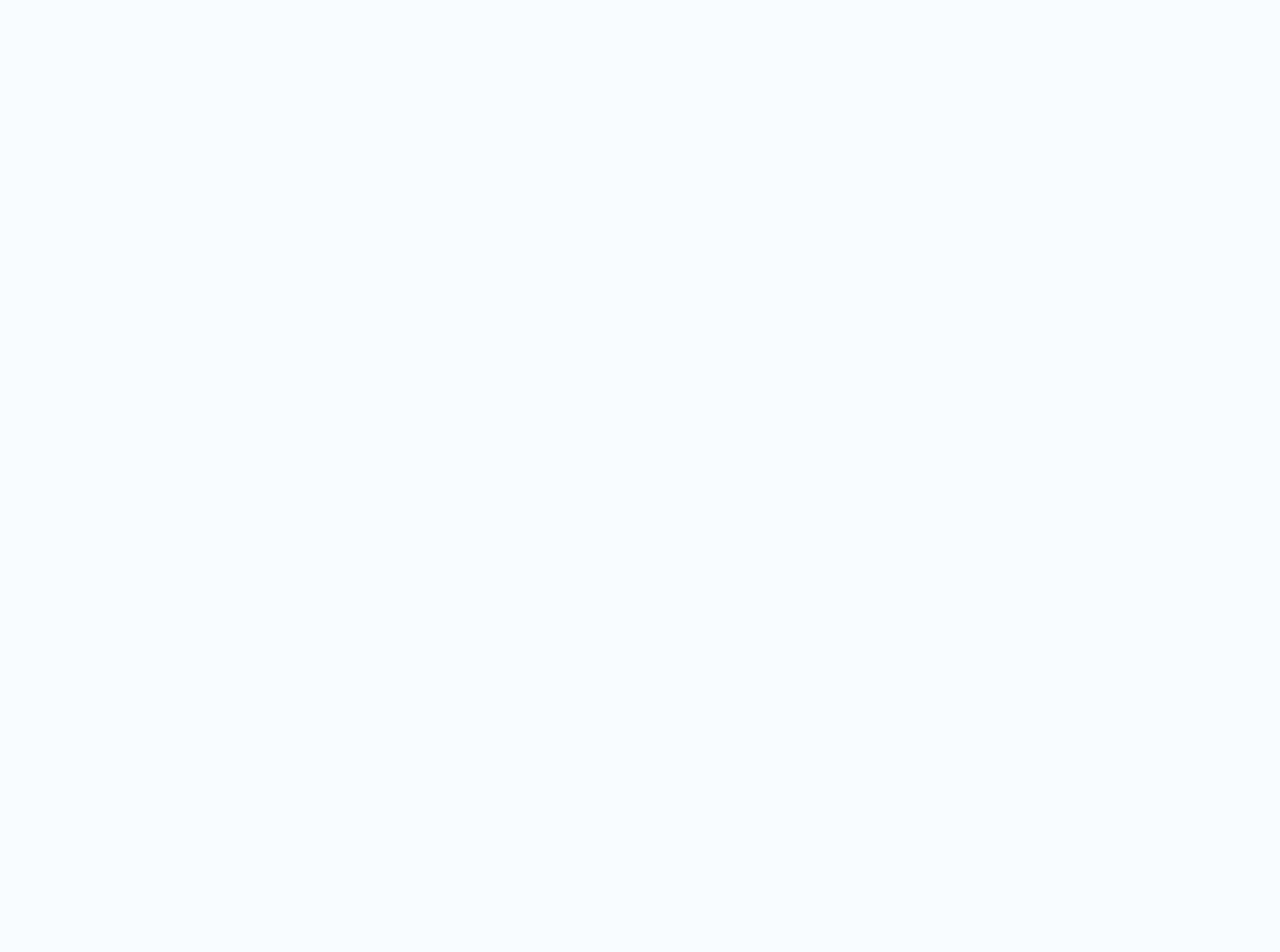
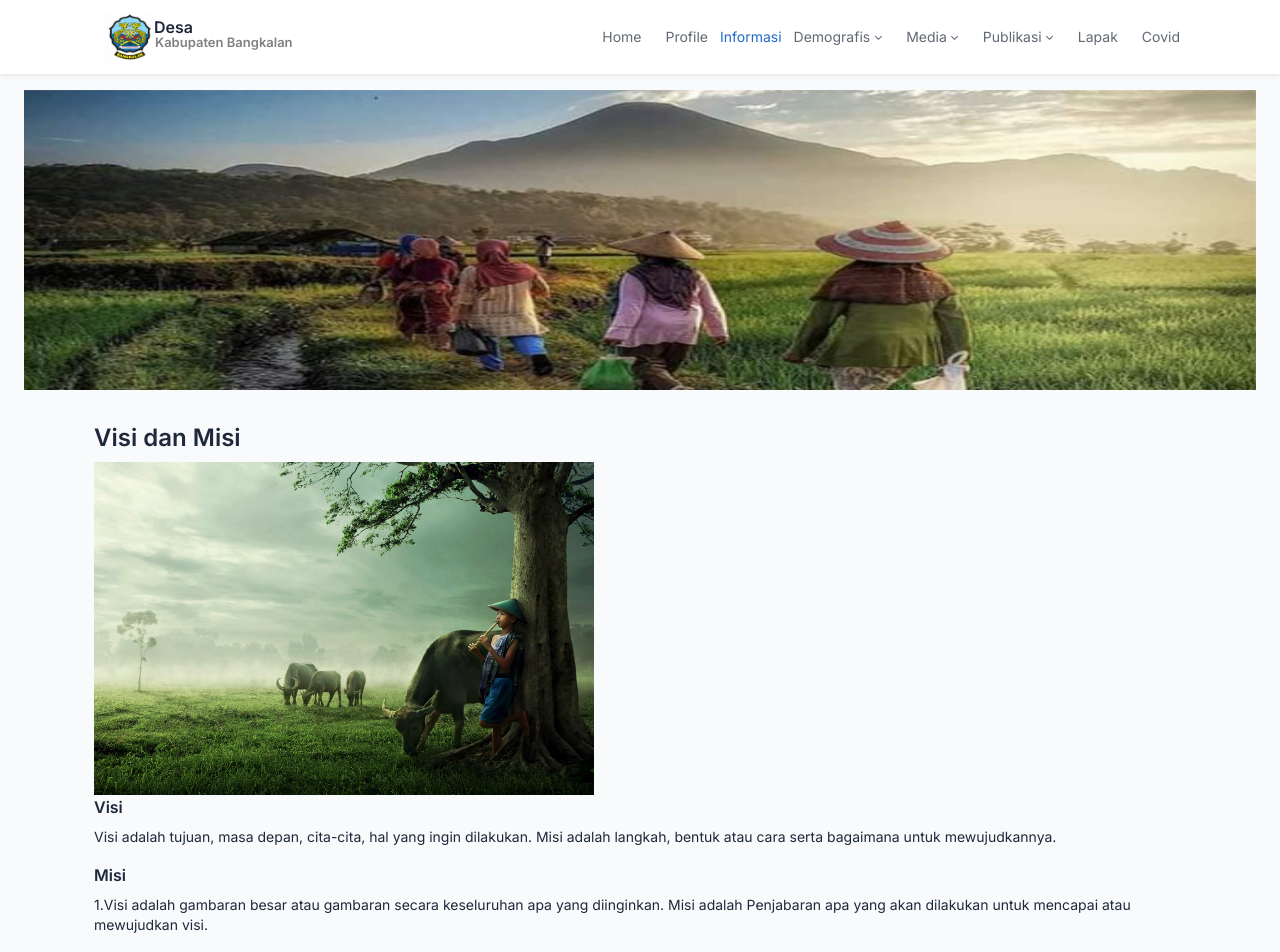
Before and after one commit to abdasis/web-desa, a React (Create React App) app: page /profile in a window 1280 px wide. Before the commit this address had no page. Shown: the top 952 px of the page. Before the commit the page ends 800 px from the top, so only its background shows below. Built offline with nearby package versions, Linux system fonts and the light colour scheme.

Commit message:
keterangan perubahannya

```diff
--- a/src/components/Header.css
+++ b/src/components/Header.css
@@ -27,12 +27,17 @@
 @media screen and (max-width:576px) {
     #desa {
         position: relative;
-        left: -20px;
+        left: -40px;
+    }
+
+    #logo-ri{
+        position: relative;
+        left: -40px;
     }
 
     #rdr {
         position: relative;
-        left: -95px;
+        left: -78px;
     }
 
     .nav-item{
--- a/src/components/Header.jsx
+++ b/src/components/Header.jsx
@@ -1,4 +1,5 @@
 import './Header.css'
+import { Link } from 'react-router-dom';
 
 export default function Header() {
     return (
@@ -28,23 +29,12 @@ export default function Header() {
                     <div className="collapse navbar-collapse" id="navbarSupportedContent">
                         <ul className="navbar-nav ms-auto me-5 mb-2 mb-lg-0">
                             <li className="nav-item">
-                                <a className="nav-link active" aria-current="page" href="#">
-                                    Home
-                                </a>
+                                <Link to='/' className='nav-link' >Home</Link>
                             </li>
 
                             {/* profil */}
                             <li className="nav-item dropdown">
-                                <a
-                                    className="nav-link dropdown-toggle"
-                                    href="#"
-                                    id="navbarDropdown"
-                                    role="button"
-                                    data-bs-toggle="dropdown"
-                                    aria-expanded="false"
-                                >
-                                    Profil
-                                </a>
+                               <Link to='/profile' className='nav-link' >Profile</Link>
                                 <ul className="dropdown-menu shadow-sm border-light" aria-labelledby="navbarDropdown">
                                     <li>
                                         <a className="dropdown-item" href="#">
@@ -63,16 +53,7 @@ export default function Header() {
 
                             {/* informasi */}
                             <li className="nav-item dropdown">
-                                <a
-                                    className="nav-link dropdown-toggle"
-                                    href="#"
-                                    id="navbarDropdown"
-                                    role="button"
-                                    data-bs-toggle="dropdown"
-                                    aria-expanded="false"
-                                >
-                                    Informasi
-                                </a>
+                             <Link to='/informasi' >Informasi</Link>
                                 <ul className="dropdown-menu" aria-labelledby="navbarDropdown">
                                     <li>
                                         <a className="dropdown-item" href="#">
--- a/src/pages/Beranda.jsx
+++ b/src/pages/Beranda.jsx
@@ -84,7 +84,7 @@ export default function Beranda() {
 
             {/*  */}
 
-            {/* agenda */}
+            {/* berita */}
             <div className="my-5">
                 <div className="container berita-terbaru">
                     <h2 className="d-flex align-items-center gap-2 widget-title">
--- /dev/null
+++ b/src/pages/Informasi.jsx
@@ -0,0 +1,10 @@
+import App from "../layouts/App"
+export default function Informasi(){
+    return(
+        <App>
+            <div>
+                <h1>selamat datang</h1>
+            </div>
+        </App>
+    )
+}
--- /dev/null
+++ b/src/pages/Profile.css
@@ -0,0 +1,7 @@
+#foto-utama{
+    height: 300px;
+}
+
+#foto-sm-bawah{
+    width: 500px;
+}
--- /dev/null
+++ b/src/pages/Profile.jsx
@@ -0,0 +1,42 @@
+import App from "../layouts/App"
+import './Profile.css'
+export default function Profile() {
+    return (
+
+        <App>
+            <div className="container-fluid">
+                <div
+                    id="carouselExampleSlidesOnly"
+                    className="carousel slide"
+                    data-bs-ride="carousel"
+                >
+                    <div className="carousel-inner pt-10">
+                        <div className="carousel-item active">
+                            <img src="/static/img/desa.jpg" className="mt-3 d-block w-100 " id="foto-utama" alt="..." />
+                        </div>
+                        <div className="carousel-item">
+                            <img src="/static/img/suramadu.jpeg" className="mt-3 d-block w-100" id="foto-utama" alt="..." />
+                        </div>
+                        <div className="carousel-item">
+                        </div>
+                    </div>
+                </div>
+
+                <div>
+                    <div className="container mx-auto d-block">
+                        <h1 className="mt-4"> Visi dan Misi</h1>
+                        <img className=" img-fluid" src="static/img/alam.jpg" alt="" id="foto-sm-bawah" />
+
+                        <h3 className="mt-30">Visi</h3>
+                        <p>Visi adalah tujuan, masa depan, cita-cita, hal yang ingin dilakukan. Misi adalah langkah, bentuk atau cara serta bagaimana untuk mewujudkannya.</p>
+                        <h3>Misi</h3>
+                        <p>1.Visi adalah gambaran besar atau gambaran secara keseluruhan apa yang diinginkan. Misi adalah Penjabaran apa yang akan dilakukan untuk mencapai atau mewujudkan visi.</p>
+                        <p>2.Visi adalah gambaran besar atau gambaran secara keseluruhan apa yang diinginkan. Misi adalah Penjabaran apa yang akan dilakukan untuk mencapai atau mewujudkan visi.</p>
+                        <p>3.Visi adalah gambaran besar atau gambaran secara keseluruhan apa yang diinginkan. Misi adalah Penjabaran apa yang akan dilakukan untuk mencapai atau mewujudkan visi.</p>
+                        <p>4.Visi adalah gambaran besar atau gambaran secara keseluruhan apa yang diinginkan. Misi adalah Penjabaran apa yang akan dilakukan untuk mencapai atau mewujudkan visi.</p>
+                    </div>
+                </div>
+            </div>
+        </App>
+    )
+}
--- a/src/routes.jsx
+++ b/src/routes.jsx
@@ -1,11 +1,15 @@
 import {Route, Routes} from "react-router-dom";
 import Beranda from "./pages/Beranda";
+import Profile from "./pages/Profile";
+import Informasi from "./pages/Informasi";
 
 export default function Router() {
     return(
         <>
             <Routes>
                 <Route path="/" element={ <Beranda/> }/>
+                <Route path="profile" element={<Profile/>}  />
+                <Route path="informasi" element={<Informasi/>}/>
             </Routes>
         </>
     );
```
